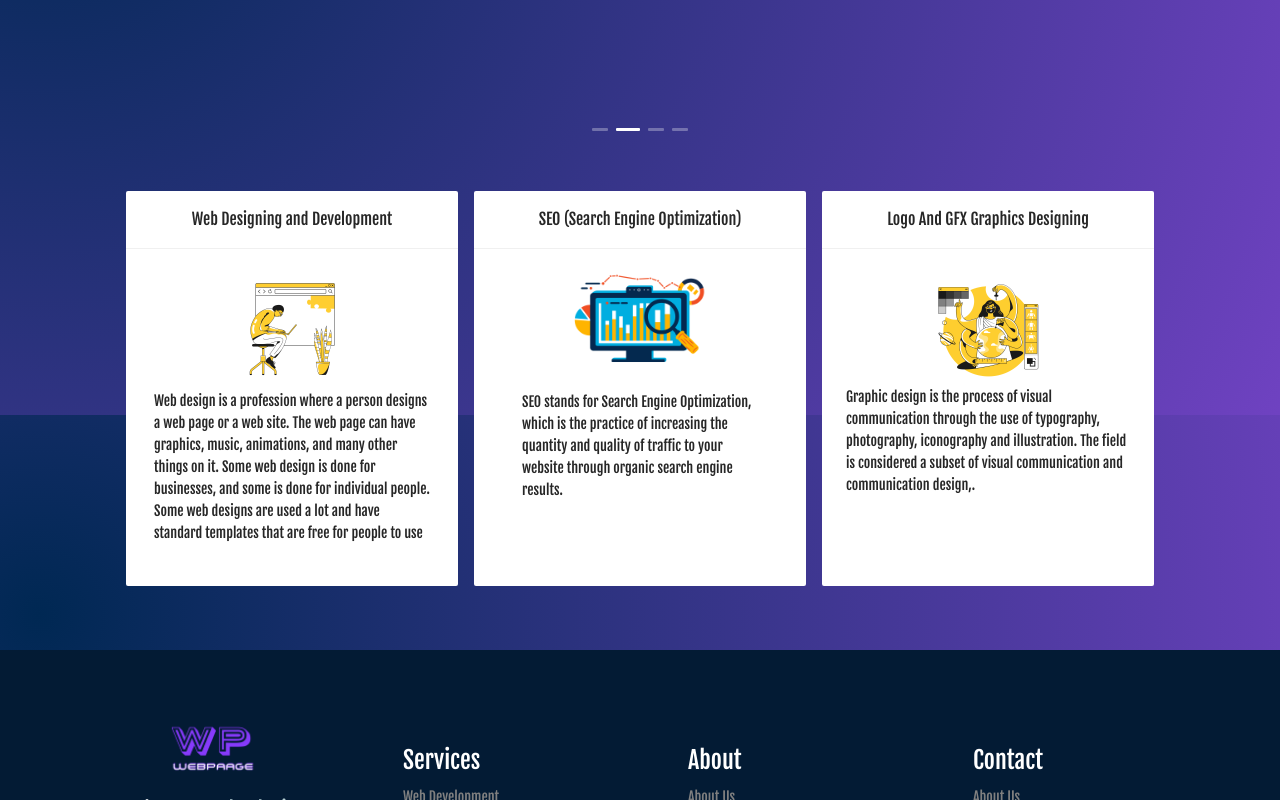
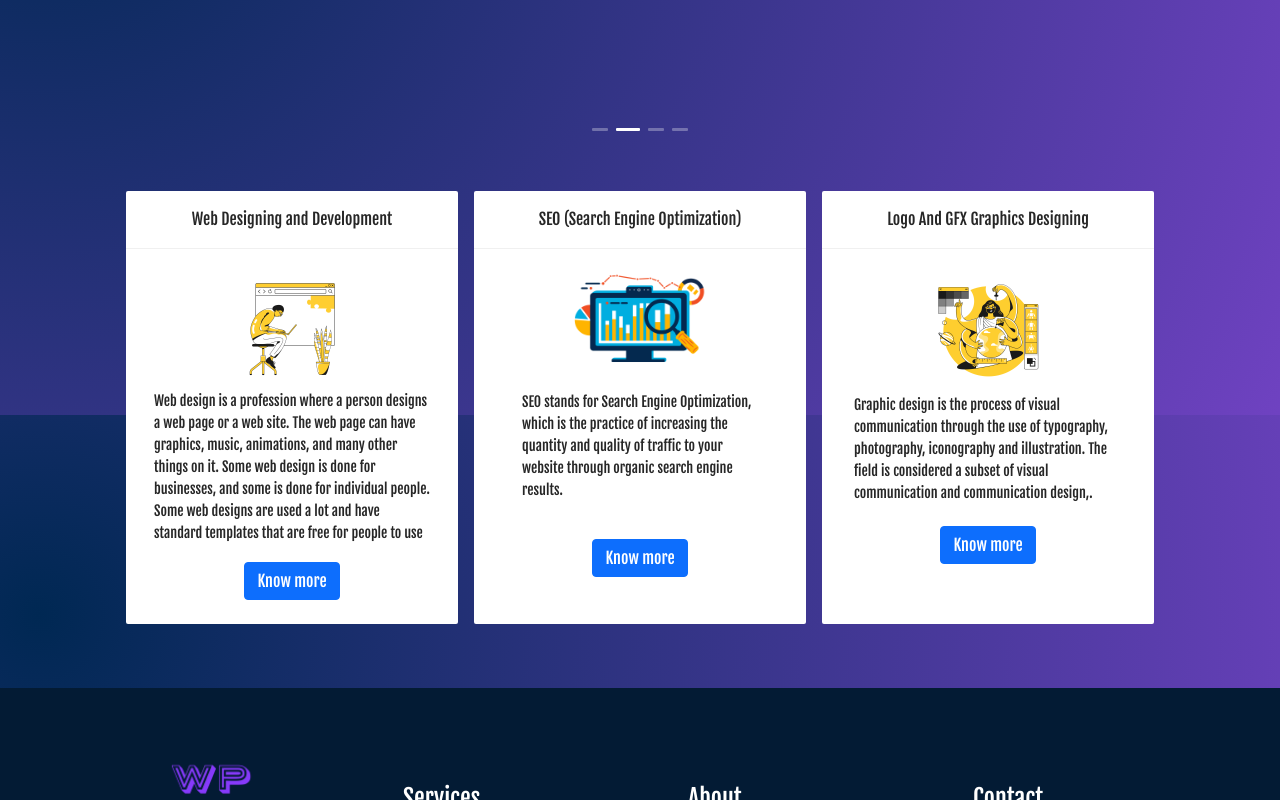
Before and after one commit to vaibhava17/project-wp, a React (Create React App) app: page / in a window 1280 px wide. Shown: the part 385-1185 px from the top of the page. Built offline with nearby package versions, Linux system fonts and the light colour scheme; a web font is replaced by a local one.

Commit message:
services

```diff
--- a/src/Components/AppServices/Services.jsx
+++ b/src/Components/AppServices/Services.jsx
@@ -22,6 +22,7 @@ const AppServices = ({ web, seo, graphic }) => {
                   Some web designs are used a lot and have standard templates
                   that are free for people to use
                 </p>
+                <button className="btn btn-primary">Know more</button>
               </Card>
             </Col>
             <Col className="text-center  mb-3" sm={8}>
@@ -37,6 +38,7 @@ const AppServices = ({ web, seo, graphic }) => {
                   practice of increasing the quantity and quality of traffic to
                   your website through organic search engine results.
                 </p>
+                <button className="btn btn-primary">Know more</button>
               </Card>
             </Col>
             <Col className="text-center mb-3" sm={8}>
@@ -46,12 +48,13 @@ const AppServices = ({ web, seo, graphic }) => {
                 className="h-100"
               >
                 <img src={graphic} height="40%" width="40%" />
-                <p className="text-start">
+                <p className="text-start p-2">
                   Graphic design is the process of visual communication through
                   the use of typography, photography, iconography and
                   illustration. The field is considered a subset of visual
                   communication and communication design,.
                 </p>
+                <button className="btn btn-primary ">Know more</button>
               </Card>
             </Col>
           </Row>
```
